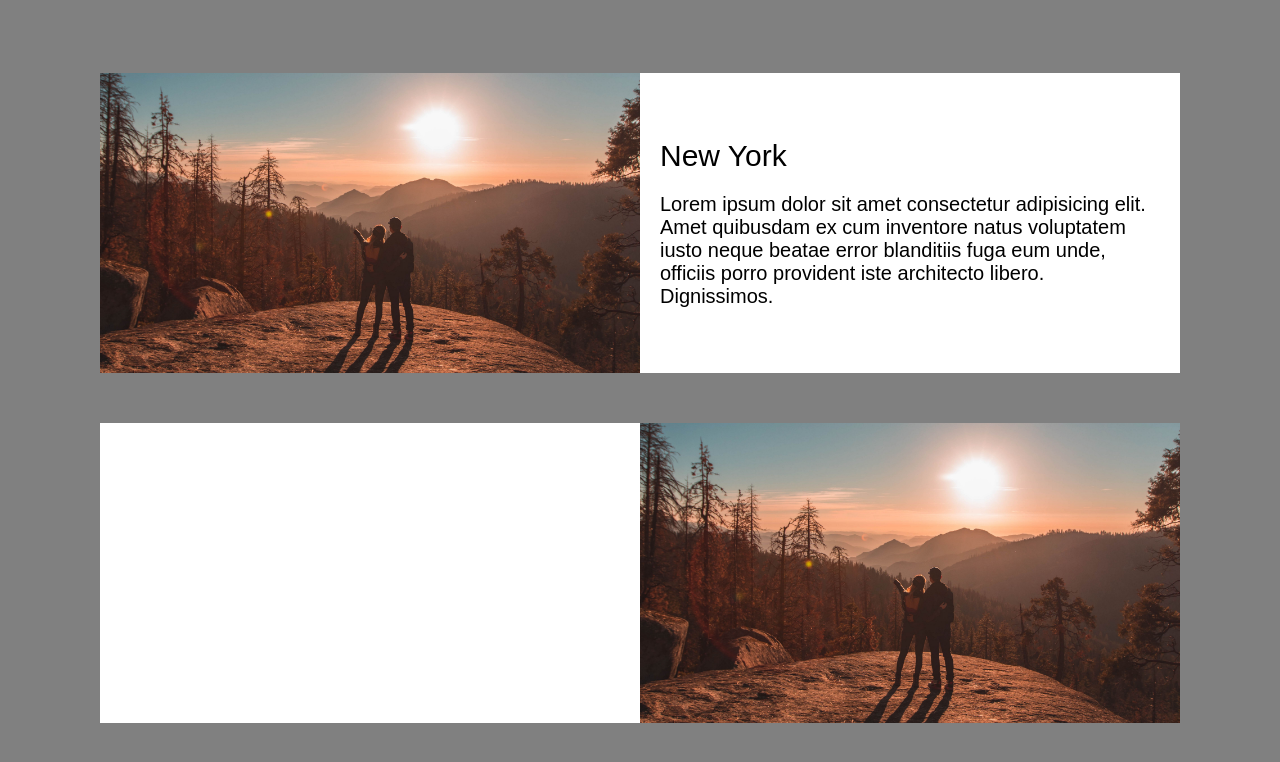
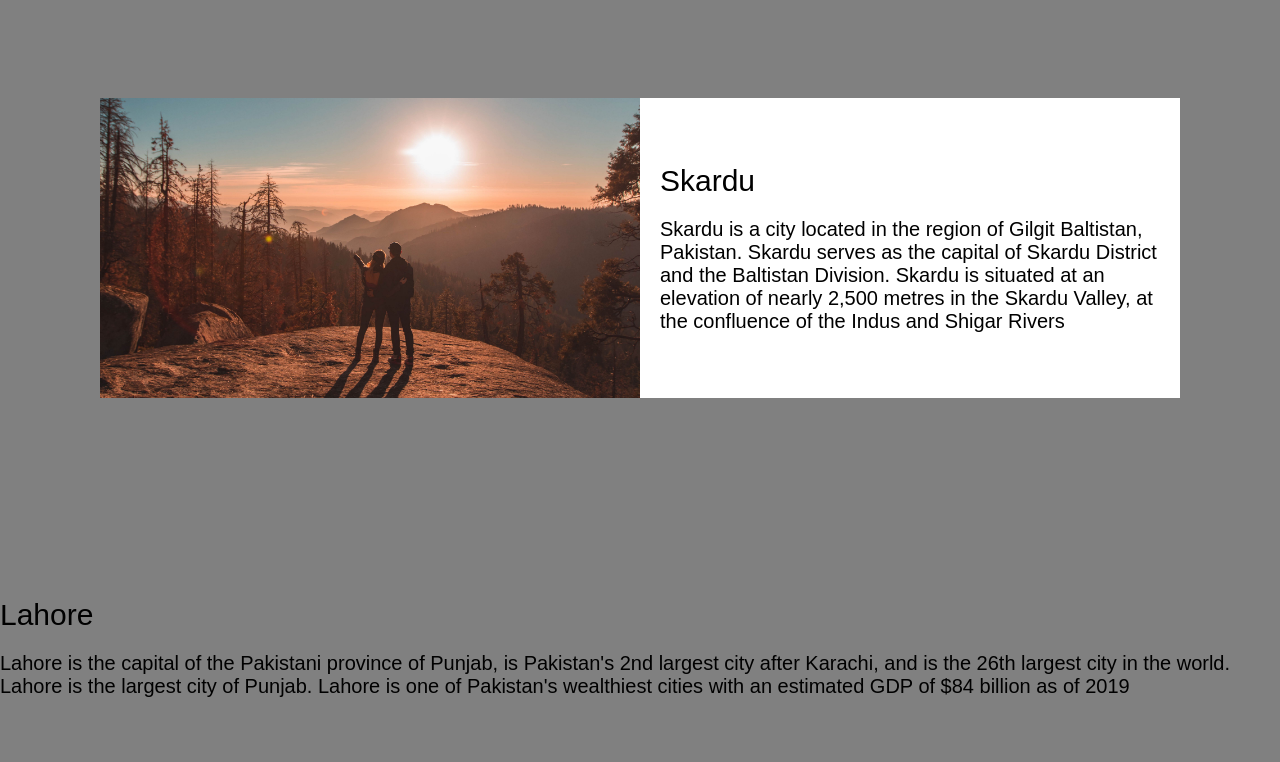
Before and after one commit to TURGUT-ALI/Travellling, a plain HTML site: page index.html in a window 1280 px wide. Shown: the part 802-1564 px from the top of the page. Drawn offline with Linux system fonts and the light colour scheme.

Commit message:
Update index.html

```diff
--- a/index.html
+++ b/index.html
@@ -17,7 +17,7 @@
 
                 <div class="subject">
                     <div class="subject-title">
-                        Let's Travel The World
+                        Let's Travel The Pakistan
                     </div>
                     <div class="subjec-message">
                         Travel The World | Experience the greatness | Enjoy the Nature
@@ -69,25 +69,46 @@
                 <div class="information1-text">
                     <div class="city-name">
 
-                        New York
+                        Skardu
                     </div>
                     <div class="message">
 
-                            Lorem ipsum dolor sit amet consectetur
-                            adipisicing elit. Amet quibusdam ex cum
-                            inventore natus voluptatem iusto neque
-                            beatae error blanditiis fuga eum unde,
-                            officiis porro provident iste architecto
-                            libero. Dignissimos.
+                        Skardu is a city located in the
+                        region of Gilgit Baltistan, Pakistan.
+                        Skardu serves as the capital of Skardu
+                        District and the Baltistan Division. Skardu
+                        is situated at an elevation of nearly
+                        2,500 metres in the Skardu Valley, at the
+                        confluence of the Indus and Shigar Rivers
 
 
                     </div>
 
                 </div>
-                <div class="information1-text">
+
+
+            </div>
+            <div class="information2">
+                <div class="information2-text">
+                    <div class="city-name">
+
+                        Lahore
+                    </div>
+                    <div class="message">
+
+                        Lahore is the capital of the Pakistani province
+                        of Punjab, is Pakistan's 2nd largest city after
+                        Karachi, and is the 26th largest city in the world.
+                        Lahore is the largest city of Punjab. Lahore is one
+                        of Pakistan's wealthiest cities with an estimated GDP
+                         of $84 billion as of 2019
+
+
+                    </div>
+
 
                 </div>
-                <div class="information1-pic-container">
+                <div class="information2-pic-container">
 
                 </div>
 
```
